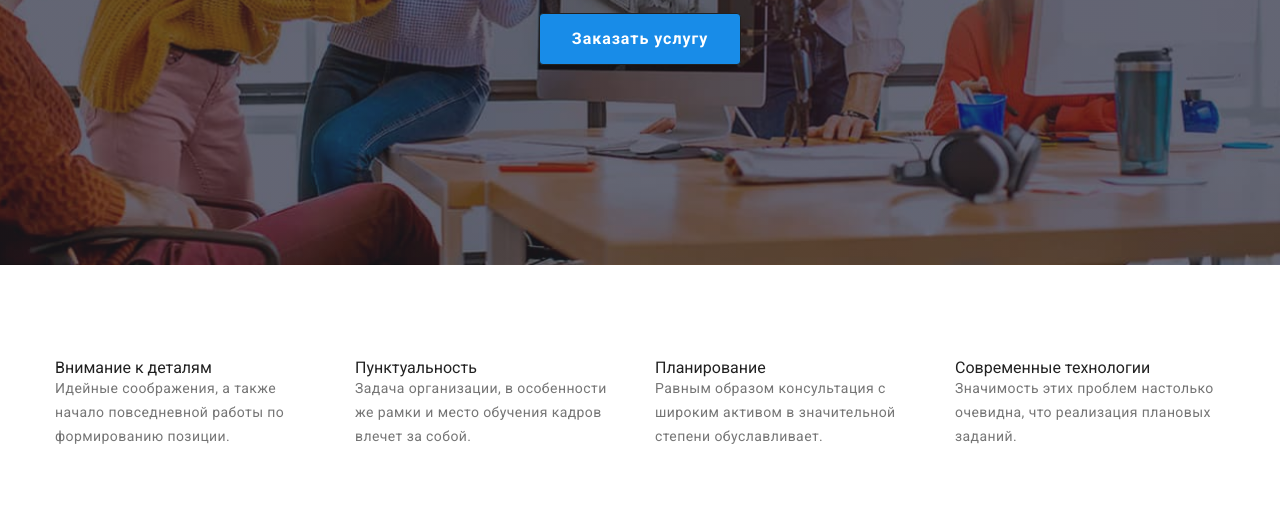
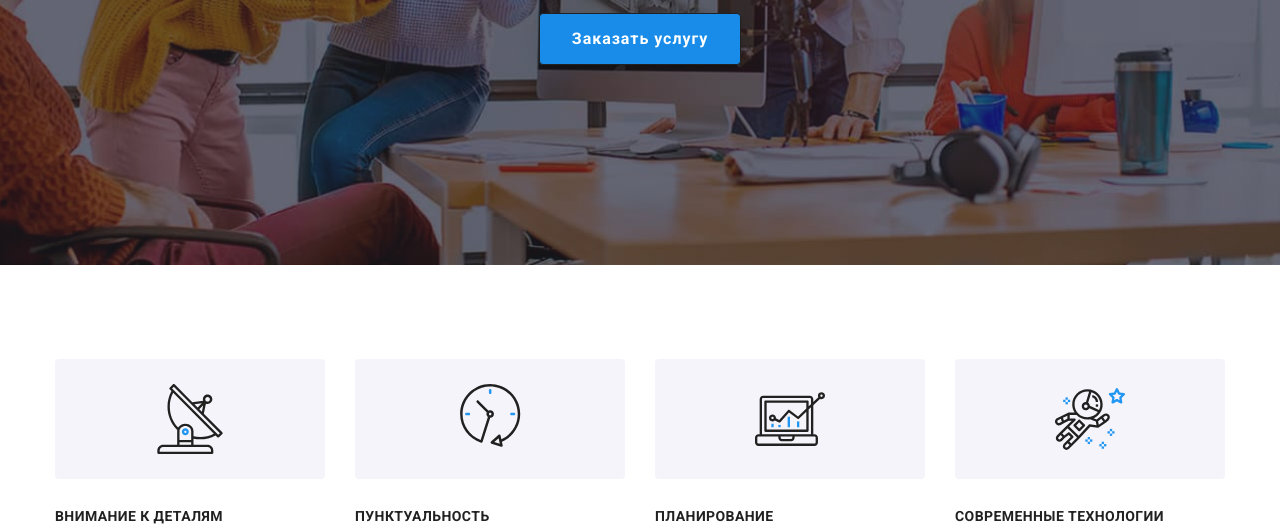
Before and after one commit to Redvanskyi-Rost/goit-markup-hw-04, a plain HTML site: page index.html in a window 1280 px wide. Shown: the part 421-952 px from the top of the page. Drawn offline with nearby package versions, Linux system fonts and the light colour scheme.

Commit message:
добавил иконки в раздел преимущества

```diff
--- a/css/style.css
+++ b/css/style.css
@@ -293,6 +293,16 @@ img {
   width: 270px;
 }
 
+.advantage-icon {
+  display: flex;
+  width: 270px;
+  height: 120px;
+  background: var(--button-bg-color);
+  border-radius: 4px;
+  justify-content: center;
+  align-items: center;
+}
+
 .advantage-title {
   color: var(--primary-text-color);
   font-weight: 700;
@@ -300,7 +310,7 @@ img {
   line-height: 1.14;
   letter-spacing: 0.03em;
   text-transform: uppercase;
-  /* margin-top: 30px; */
+  margin-top: 30px;
   margin-bottom: 10px;
 }
 
--- a/index.html
+++ b/index.html
@@ -71,28 +71,48 @@
       <section class="advantage">
         <div class="container">
           <ul class="advantage-list list">
-            <li class="advantage-item >
+            <li class="advantage-item">
+              <div class="advantage-icon">
+                <svg class="antenna-icon" width="70" height="70">
+                  <use href="./images/icons.svg#antenna-icon"></use>
+                </svg>
+              </div>
               <h3 class="advantage-title">Внимание к деталям</h3>
               <p class="advantage-text">
                 Идейные соображения, а также начало повседневной работы по формированию позиции.
               </p>
             </li>
 
-            <li class="advantage-item >
+            <li class="advantage-item">
+              <div class="advantage-icon">
+                <svg class="clock-icon" width="70" height="70">
+                  <use href="./images/icons.svg#clock-icon"></use>
+                </svg>
+              </div>
               <h3 class="advantage-title">Пунктуальность</h3>
               <p class="advantage-text">
                 Задача организации, в особенности же рамки и место обучения кадров влечет за собой.
               </p>
             </li>
 
-            <li class="advantage-item >
+            <li class="advantage-item">
+              <div class="advantage-icon">
+                <svg class="diagram-icon" width="70" height="70">
+                  <use href="./images/icons.svg#diagram-icon"></use>
+                </svg>
+              </div>
               <h3 class="advantage-title">Планирование</h3>
               <p class="advantage-text">
                 Равным образом консультация с широким активом в значительной степени обуславливает.
               </p>
             </li>
 
-            <li class="advantage-item >
+            <li class="advantage-item">
+              <div class="advantage-icon">
+                <svg class="astronaut-icon" width="70" height="70">
+                  <use href="./images/icons.svg#astronaut-icon"></use>
+                </svg>
+              </div>
               <h3 class="advantage-title">Современные технологии</h3>
               <p class="advantage-text">
                 Значимость этих проблем настолько очевидна, что реализация плановых заданий.
```
